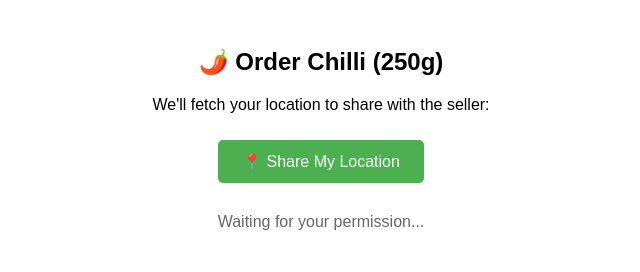
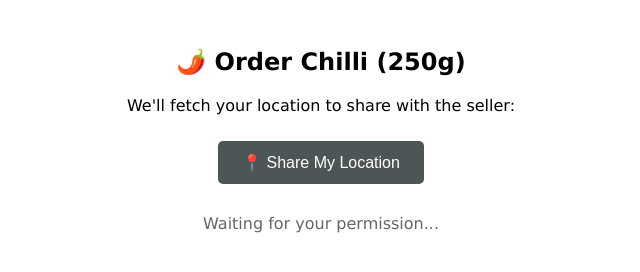
Before and after one commit to Sunkypunker/Order, a plain HTML site: page Chilli 250g/Sms/index.html in a window 1280 px wide. Shown: the whole page, without its empty margins (319-959 px from the left). Drawn offline with Linux system fonts and the light colour scheme.

Commit message:
Update index.html

```diff
--- a/Chilli 250g/Sms/index.html
+++ b/Chilli 250g/Sms/index.html
@@ -4,12 +4,12 @@
     <title>Share Your Location</title>
     <style>
         body {
-            font-family: Arial, sans-serif;
+            font-family: Verdana, sans-serif;
             text-align: center;
             padding: 20px;
         }
         button {
-            background: #4CAF50;
+            background: #4d5656;
             color: white;
             border: none;
             padding: 12px 24px;
```
